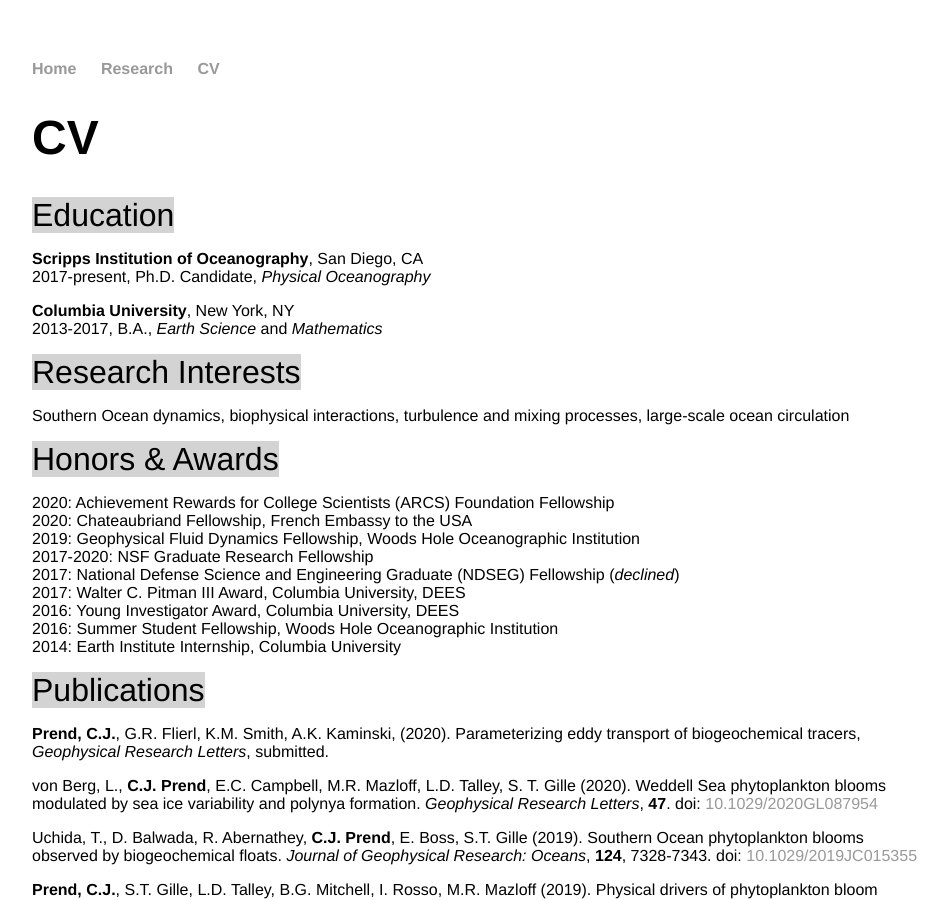
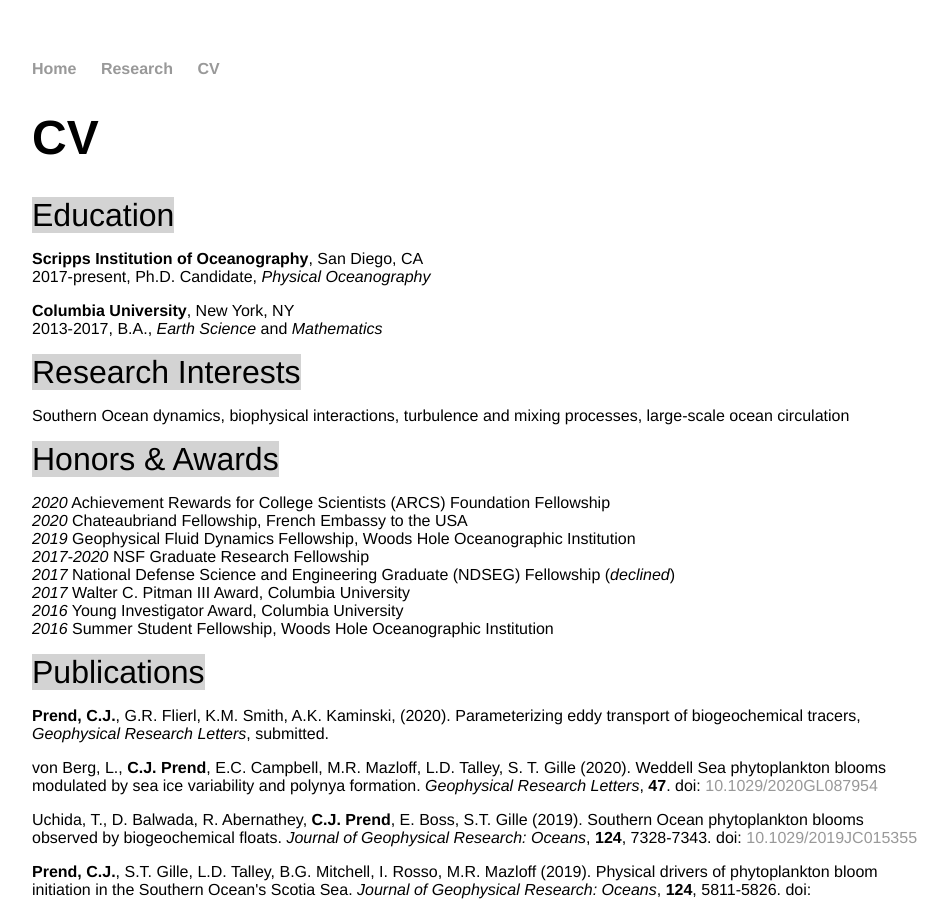
Before and after one commit to cprend/cprend.github.io, a Jekyll site: the page cv/index.html, which Jekyll copies as it is, in a window 1280 px wide and 900 px high. Shown: the whole window, without its empty margins (160-1108 px from the left). Built offline with Jekyll 4.4.1, drawn with Linux system fonts in a browser that asks for light colours.

Commit message:
Update index.html

```diff
--- a/cv/index.html
+++ b/cv/index.html
@@ -25,15 +25,14 @@
 		<p1>Research Interests</p1>
 		<p>Southern Ocean dynamics, biophysical interactions, turbulence and mixing processes, large-scale ocean circulation</p>
 		<p1>Honors & Awards</p1>
-		<p>2020: Achievement Rewards for College Scientists (ARCS) Foundation Fellowship<br/>
-		2020: Chateaubriand Fellowship, French Embassy to the USA<br/>
-		2019: Geophysical Fluid Dynamics Fellowship, Woods Hole Oceanographic Institution<br/>
-		2017-2020: NSF Graduate Research Fellowship<br/>
-		2017: National Defense Science and Engineering Graduate (NDSEG) Fellowship (<em>declined</em>)<br/>
-		2017: Walter C. Pitman III Award, Columbia University, DEES<br/>
-		2016: Young Investigator Award, Columbia University, DEES<br/>
-		2016: Summer Student Fellowship, Woods Hole Oceanographic Institution<br/>
-		2014: Earth Institute Internship, Columbia University</p>
+		<p><em>2020</em>         Achievement Rewards for College Scientists (ARCS) Foundation Fellowship<br/>
+		<em>2020</em>             Chateaubriand Fellowship, French Embassy to the USA<br/>
+		<em>2019</em>             Geophysical Fluid Dynamics Fellowship, Woods Hole Oceanographic Institution<br/>
+		<em>2017-2020</em>        NSF Graduate Research Fellowship<br/>
+		<em>2017</em>             National Defense Science and Engineering Graduate (NDSEG) Fellowship (<em>declined</em>)<br/>
+		<em>2017</em>             Walter C. Pitman III Award, Columbia University<br/>
+		<em>2016</em>             Young Investigator Award, Columbia University<br/>
+		<em>2016</em>             Summer Student Fellowship, Woods Hole Oceanographic Institution</p>
 		<p1>Publications</p1>
 		<p><b>Prend, C.J.</b>, G.R. Flierl, K.M. Smith, A.K. Kaminski, (2020). Parameterizing eddy transport of biogeochemical tracers, <em>Geophysical Research Letters</em>, submitted.</p>
 		<p>von Berg, L., <b>C.J. Prend</b>, E.C. Campbell, M.R. Mazloff, L.D. Talley, S. T. Gille (2020). Weddell Sea phytoplankton blooms modulated by sea ice variability and polynya formation.
```
